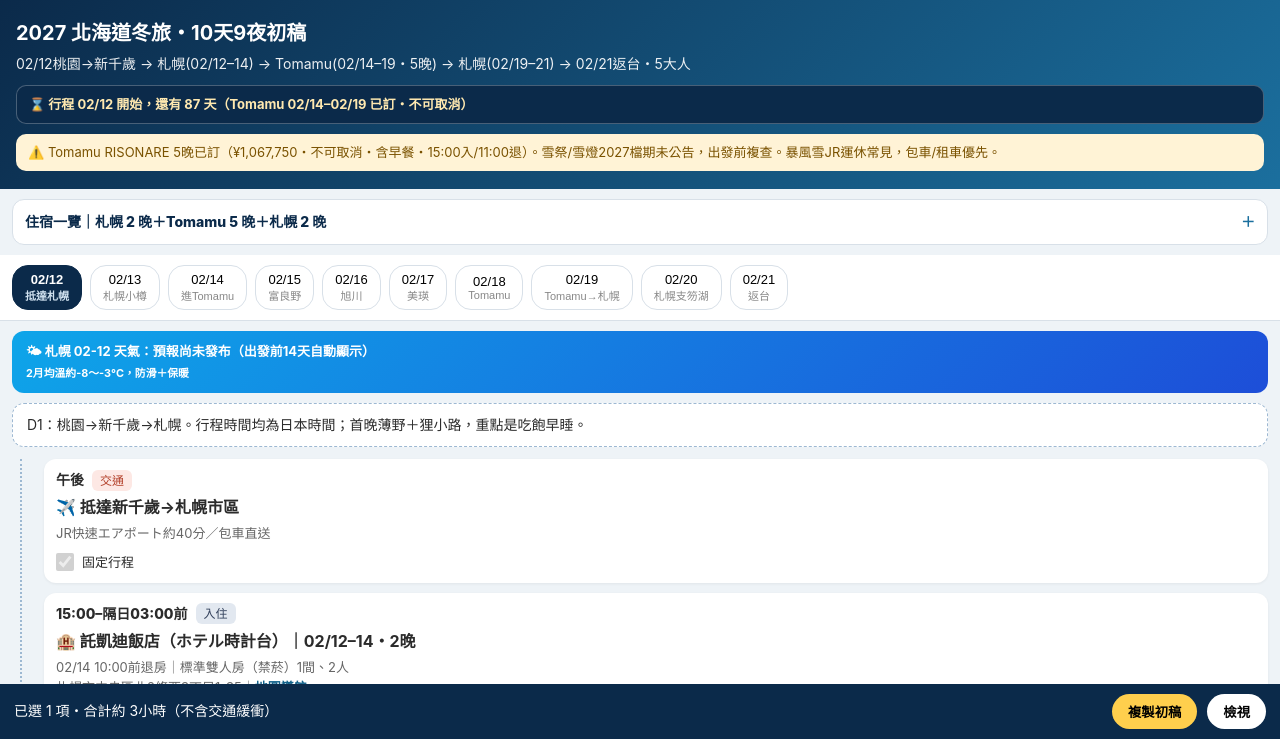
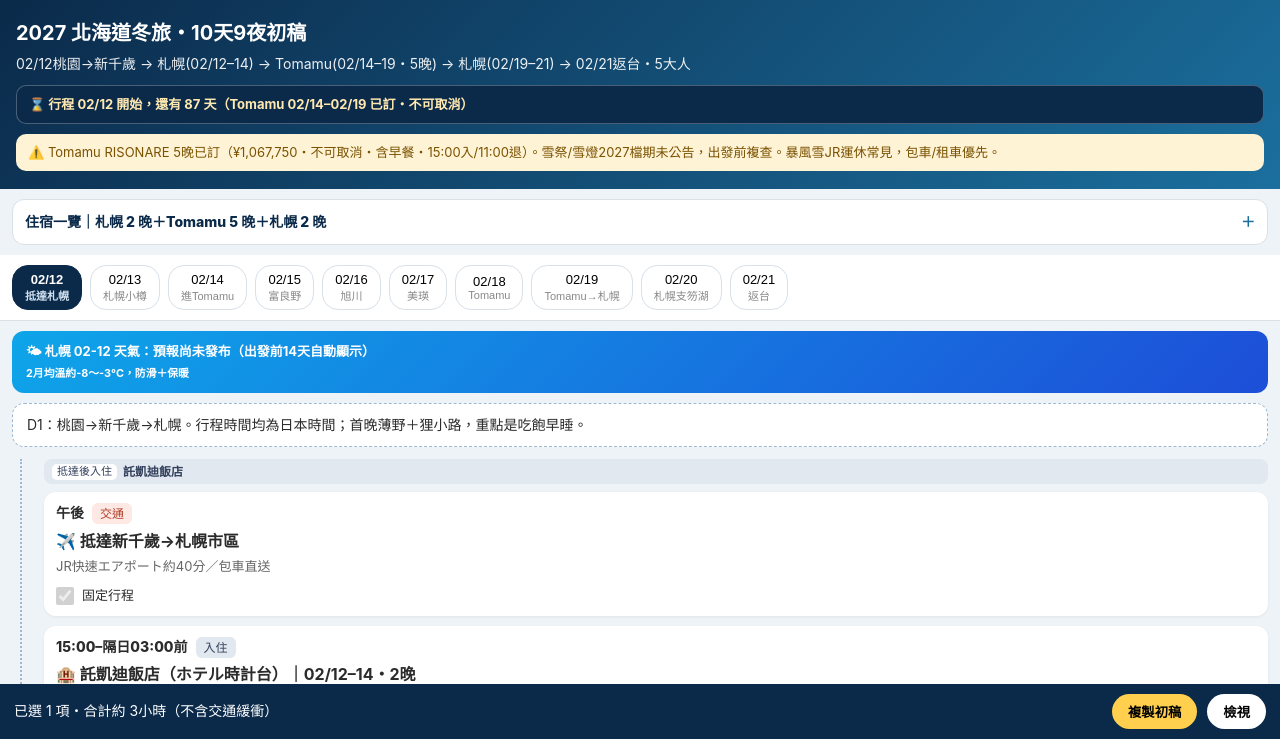
Before and after one commit to a4623671/hokkaido-2027, a plain HTML site: page itinerary.html in a window 1280 px wide. Both pictures are taken after a click on the button "複製初稿". Shown: the part 61-800 px from the top of the page. Drawn offline with Linux system fonts and the light colour scheme.

Commit message:
Show hotels and breakfast reminders on each itinerary day

```diff
--- a/itinerary.html
+++ b/itinerary.html
@@ -24,6 +24,7 @@ body{font-family:-apple-system,"Noto Sans TC","PingFang TC","Microsoft JhengHei"
 .stays-list{display:grid;gap:7px;padding:0 10px 10px}
 .stay-item{background:#f7fafc;border-left:3px solid #1b6f9e;border-radius:8px;padding:7px 9px;font-size:12px}
 .stay-item strong{font-size:13px}.stay-item a,.stop .sub a{color:#12628b;font-weight:700;text-decoration:underline}
+.meal-note{display:inline-block;margin-left:6px;background:#fff3d6;color:#7a5200;border-radius:5px;padding:0 5px;font-size:11px;font-weight:700;white-space:nowrap}
 .nowline{margin-top:10px;background:#0b2a4a;color:#ffe9b0;border:1px solid rgba(255,255,255,.25);border-radius:10px;padding:8px 12px;font-size:13px;font-weight:700}
 .days{display:flex;gap:8px;padding:10px 12px;background:#fff;border-bottom:1px solid #d8e0e8;overflow-x:auto;position:sticky;top:51px;z-index:9}
 .day{flex:none;border:1px solid #d8e0e8;border-radius:16px;padding:6px 12px;font-size:13px;background:#fff;cursor:pointer;text-align:center}
@@ -35,6 +36,8 @@ body{font-family:-apple-system,"Noto Sans TC","PingFang TC","Microsoft JhengHei"
 .desc{background:#fff;border:1px dashed #9db8d2;border-radius:12px;padding:10px 14px;margin:10px 0 12px;font-size:14px}
 .wxband{background:linear-gradient(135deg,#0ea5e9,#1d4ed8);color:#fff;border-radius:12px;padding:10px 14px;margin:0 0 10px;font-size:13px;font-weight:700}
 .tl{position:relative;margin-left:8px;padding-left:22px;border-left:2px dotted #9db8d2}
+.stay-edge{display:flex;align-items:center;gap:6px;background:#e2e8f0;color:#33415c;border-radius:8px;padding:4px 8px;margin:0 0 8px;font-size:12px;line-height:1.45}
+.stay-edge.end{margin:0}.stay-edge .stay-kind{background:#fff;border-radius:5px;padding:0 5px;font-size:11px;white-space:nowrap}.stay-edge .stay-copy{flex:1;min-width:0;overflow-wrap:anywhere}.stay-edge .meal-note{margin-left:auto}
 .stop{background:#fff;border-radius:12px;padding:10px 12px;margin:0 0 10px;box-shadow:0 1px 3px rgba(0,0,0,.06)}
 .stop .row1{display:flex;align-items:center;gap:8px}
 .stop .time{font-weight:800;font-size:14px;white-space:nowrap}
@@ -70,9 +73,9 @@ body{font-family:-apple-system,"Noto Sans TC","PingFang TC","Microsoft JhengHei"
 <details class="stays" id="stays">
 <summary>住宿一覽｜札幌 2 晚＋Tomamu 5 晚＋札幌 2 晚</summary>
 <div class="stays-list">
-<div class="stay-item"><strong>02/12–02/14｜託凱迪飯店（ホテル時計台）・2晚</strong><br>札幌市中央區北2條西3丁目1-35；02/12 15:00 至 02/13 03:00 前入住，02/14 10:00 前退房。標準雙人房（禁菸）1間、2人。<br><a href="https://maps.google.com/?q=札幌市中央區北2條西3丁目1-35" target="_blank" rel="noopener">地圖導航↗</a> · <a href="https://s-ryokumi.com/member/tokeidai" target="_blank" rel="noopener">飯店資訊↗</a></div>
-<div class="stay-item"><strong>02/14–02/19｜RISONARE Tomamu・5晚（已訂）</strong><br>02/14 15:00 入住，02/19 11:00 前退房。</div>
-<div class="stay-item"><strong>02/19–02/21｜ZABO HILLS Riverside・2晚</strong><br>札幌市中央區南6條東2丁目2-2；02/19 15:00–23:00 入住，02/21 10:00 前退房。<br><a href="https://maps.google.com/?q=札幌市中央區南6條東2丁目2-2" target="_blank" rel="noopener">地圖導航↗</a> · <a href="https://www.zabohills-riverside.com/" target="_blank" rel="noopener">住宿資訊↗</a></div>
+<div class="stay-item" data-first-day="0" data-checkout-day="2" data-name="託凱迪飯店" data-breakfast="self"><strong>02/12–02/14｜託凱迪飯店（ホテル時計台）・2晚</strong><span class="meal-note">不含早餐</span><br>札幌市中央區北2條西3丁目1-35；02/12 15:00 至 02/13 03:00 前入住，02/14 10:00 前退房。標準雙人房（禁菸）1間、2人。<br><a href="https://maps.google.com/?q=札幌市中央區北2條西3丁目1-35" target="_blank" rel="noopener">地圖導航↗</a> · <a href="https://s-ryokumi.com/member/tokeidai" target="_blank" rel="noopener">飯店資訊↗</a></div>
+<div class="stay-item" data-first-day="2" data-checkout-day="7" data-name="RISONARE Tomamu" data-breakfast="included"><strong>02/14–02/19｜RISONARE Tomamu・5晚（已訂）</strong><br>02/14 15:00 入住，02/19 11:00 前退房。</div>
+<div class="stay-item" data-first-day="7" data-checkout-day="9" data-name="ZABO HILLS Riverside" data-breakfast="self"><strong>02/19–02/21｜ZABO HILLS Riverside・2晚</strong><span class="meal-note">不含早餐</span><br>札幌市中央區南6條東2丁目2-2；02/19 15:00–23:00 入住，02/21 10:00 前退房。<br><a href="https://maps.google.com/?q=札幌市中央區南6條東2丁目2-2" target="_blank" rel="noopener">地圖導航↗</a> · <a href="https://www.zabohills-riverside.com/" target="_blank" rel="noopener">住宿資訊↗</a></div>
 </div>
 </details>
 <div class="days">
@@ -197,8 +200,8 @@ body{font-family:-apple-system,"Noto Sans TC","PingFang TC","Microsoft JhengHei"
 <div class="stop"><div class="row1"><span class="time">抵達後・約3小時</span><span class="badge b-shop">機場</span></div><h3>✈️ 新千歲機場（Royce＋哆啦A夢樂園）</h3><div class="sub">生巧大量補貨＋最後一碗拉麵道場</div><div class="dur">3小時</div><div class="pick"><input type="checkbox" data-t="0" checked disabled><span>固定行程</span></div></div>
 </div></div>
 
-<div class="sheet" id="sheet"><h3>📋 我的初稿（當前頁面已勾選）</h3><ul id="mylist"></ul><p id="mytotal" style="font-weight:800;margin-top:8px"></p></div>
-<div style="text-align:center;font-size:12px;color:#999;padding:16px 0 70px">版本 20261117-ac・初步擬稿（滑雪為主・待投票定案）</div>
+<div class="sheet" id="sheet"><h3>📋 我的初稿</h3><ul id="mylist"></ul><p id="mytotal" style="font-weight:800;margin-top:8px"></p></div>
+<div style="text-align:center;font-size:12px;color:#999;padding:16px 0 70px">版本 20261117-ad・初步擬稿（滑雪為主・待投票定案）</div>
 <div class="summary"><div class="grow" id="sumtxt">已選 0 項・合計 0 分</div><button id="btnCopy" onclick="copyPlan()">複製初稿</button><button id="btnPrint" onclick="showSheet()">檢視</button></div>
 <div id="nowtoast"></div>
 <script>
@@ -210,11 +213,60 @@ function refresh(){document.querySelectorAll('.plan').forEach(s=>s.classList.rem
 function fmt(m){return Math.floor(m/60)>0?Math.floor(m/60)+'小時'+(m%60?m%60+'分':''):m+'分';}
 function upd(){var n=0,t=0;document.querySelectorAll('#'+visPlan()+' input[type=checkbox]:checked').forEach(c=>{if(c.dataset.n){n++;t+=+c.dataset.t;}});document.getElementById('sumtxt').textContent='已選 '+n+' 項・合計約 '+fmt(t)+'（不含交通緩衝）';}
 document.querySelectorAll('input[type=checkbox]').forEach(c=>c.addEventListener('change',upd));
-function cur(){var a=[];document.querySelectorAll('#'+visPlan()+' input[type=checkbox]:checked').forEach(c=>{if(c.dataset.n)a.push('・'+c.dataset.n+'（約'+fmt(+c.dataset.t)+'）');});return a;}
+function cur(){
+  const plan=document.getElementById(visPlan());
+  if(!plan)return [];
+  return Array.from(plan.querySelectorAll('.stay-edge, input[type=checkbox]:checked[data-n]'), item=>{
+    if(!item.classList.contains('stay-edge'))return '・'+item.dataset.n+'（約'+fmt(+item.dataset.t)+'）';
+    const label=item.querySelector('.stay-kind').textContent;
+    const name=item.querySelector('.stay-copy').textContent;
+    const meal=item.querySelector('.meal-note');
+    return label+'｜'+name+(meal?'（'+meal.textContent+'）':'');
+  });
+}
 function showSheet(){var a=cur();document.getElementById('mylist').innerHTML=a.length?a.map(x=>'<li>'+x+'</li>').join(''):'<li>尚未勾選</li>';var t=0;document.querySelectorAll('#'+visPlan()+' input[type=checkbox]:checked').forEach(c=>{t+=+(c.dataset.t||0);});document.getElementById('mytotal').textContent='合計體驗時間約 '+fmt(t)+'（＋交通緩衝）';document.getElementById('sheet').classList.add('on');document.getElementById('sheet').scrollIntoView({behavior:'smooth'});}
+function stayEdge(stay,label,position,breakfast=false){
+  const edge=document.createElement('div');
+  edge.className='stay-edge '+position;
+  const kind=document.createElement('span');
+  kind.className='stay-kind';
+  kind.textContent=label;
+  const name=document.createElement('strong');
+  name.className='stay-copy';
+  name.textContent=stay.name;
+  edge.append(kind,name);
+  if(breakfast){
+    const meal=document.createElement('span');
+    meal.className='meal-note';
+    meal.textContent='早餐自理';
+    edge.append(meal);
+  }
+  return edge;
+}
+function initStayEdges(){
+  const stays=Array.from(document.querySelectorAll('.stay-item[data-first-day]'), item=>({
+    name:item.dataset.name,
+    firstDay:Number(item.dataset.firstDay),
+    checkoutDay:Number(item.dataset.checkoutDay),
+    breakfast:item.dataset.breakfast
+  }));
+  for(const plan of document.querySelectorAll('.plan')){
+    const match=/^day(\d+)[AB]?$/.exec(plan.id);
+    const timeline=plan.querySelector('.tl');
+    if(!match||!timeline||timeline.querySelector('.stay-edge'))continue;
+    const day=Number(match[1]);
+    const morning=stays.find(stay=>stay.firstDay<day&&day<=stay.checkoutDay);
+    const tonight=stays.find(stay=>stay.firstDay<=day&&day<stay.checkoutDay);
+    if(morning||tonight){
+      timeline.prepend(stayEdge(morning||tonight,morning?'出發飯店':'抵達後入住','start',morning?.breakfast==='self'));
+      const endLabel=tonight?(morning===tonight?'回飯店':'今晚住宿'):'最後住宿';
+      timeline.append(stayEdge(tonight||morning,endLabel,'end'));
+    }
+  }
+}
 function copyPlan(){var names=['02/12抵達札幌・託凱迪入住','02/13札幌小樽・託凱迪續住','02/14託凱迪退房・進Tomamu','02/15富良野・Tomamu續住','02/16旭川・Tomamu續住','02/17美瑛・Tomamu續住','02/18Tomamu・續住','02/19Tomamu退房・登別順遊備選・札幌ZABO入住','02/20札幌往返支笏湖備選・ZABO續住','02/21ZABO退房・新千歲返台'];var txt='【北海道初稿｜'+names[curDay]+'】\n'+cur().join('\n');navigator.clipboard.writeText(txt).then(()=>alert('已複製，可貼到記事本/LINE'));}
 function locateNowSilent(){try{var now=Date.now();var tS=Date.parse('2027-02-12T00:00:00+09:00');var line=document.getElementById('nowline');if(now<tS){var d=Math.ceil((tS-now)/86400000);line.textContent='⌛ 行程 02/12 開始，還有 '+d+' 天（Tomamu 02/14–02/19 已訂・不可取消）';return;}line.textContent='❄️ 行程期間中';}catch(e){}}
-locateNowSilent();refresh();
+initStayEdges();locateNowSilent();refresh();
 </script>
 </body>
 </html>
```
Also changed, not shown: index.html (+2 -2 lines).
